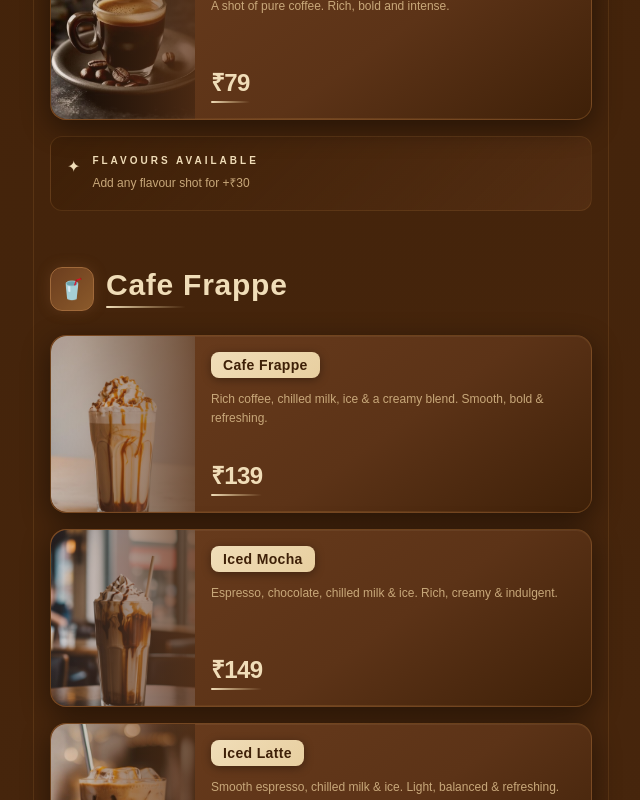
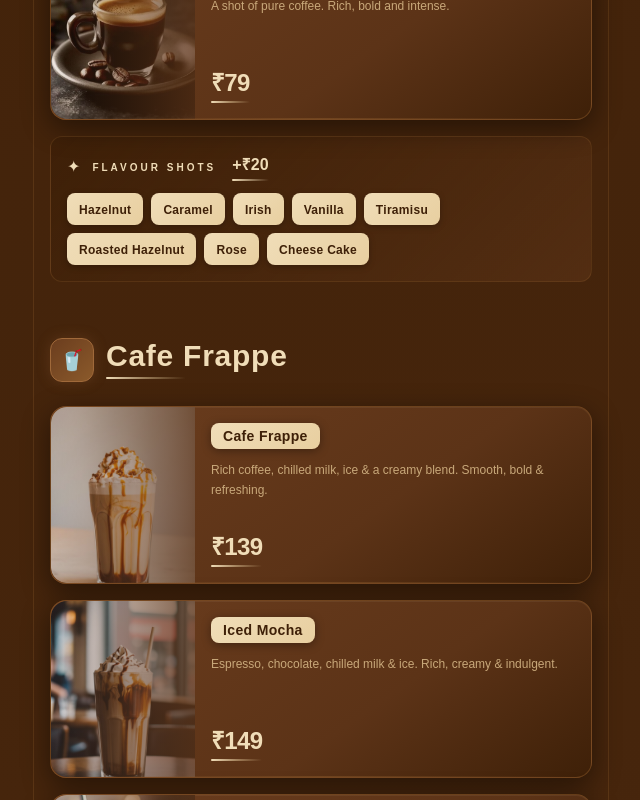
Before and after one commit to muskaan2602/kokomenu, a Next.js app: page /menu in a window 1280 px wide. Shown: the part 1740-2540 px from the top of the page, without its empty margins (319-959 px from the left). Built offline with nearby package versions, Linux system fonts and the light colour scheme.

Commit message:
feat: move flavour shots inline under hot coffee, update to +₹20, remove bottom section

```diff
--- a/app/_components/MenuContent.tsx
+++ b/app/_components/MenuContent.tsx
@@ -426,20 +426,30 @@ export default function MenuContent() {
             {/* Flavour note */}
             {category.flavourNote && (
               <div
-                className="mt-4 rounded-xl p-4 flex items-start gap-3"
+                className="mt-4 rounded-xl p-4"
                 style={{
                   background: `linear-gradient(135deg, ${BROWN.bgDeep}, ${BROWN.bgMid}60)`,
                   border: `1px solid ${BROWN.border}50`,
                 }}
               >
-                <span style={{ color: BROWN.beige }} className="text-base shrink-0 mt-0.5">✦</span>
-                <div>
-                  <p className="text-[10px] font-black tracking-[0.3em] uppercase mb-1.5" style={{ color: BROWN.beige }}>
-                    Flavours Available
+                <div className="flex items-center gap-3 mb-3">
+                  <span style={{ color: BROWN.beige }} className="text-base">✦</span>
+                  <p className="text-[10px] font-black tracking-[0.3em] uppercase" style={{ color: BROWN.beige }}>
+                    Flavour Shots
                   </p>
-                  <p className="text-xs leading-relaxed" style={{ color: BROWN.text }}>
-                    {category.flavourNote}
-                  </p>
+                  <div className="inline-block ml-1">
+                    <span className="text-base font-black" style={{ color: BROWN.beige }}>+₹20</span>
+                    <div className="h-[2px] rounded-full mt-0.5"
+                         style={{ background: `linear-gradient(to right, ${BROWN.beige}, transparent)` }} />
+                  </div>
+                </div>
+                <div className="flex flex-wrap gap-2">
+                  {flavours.map((f) => (
+                    <div key={f} className="px-3 py-1 rounded-lg"
+                         style={{ background: `linear-gradient(135deg, ${BROWN.beige}, ${BROWN.beigeAlt})`, boxShadow: "0 2px 6px rgba(0,0,0,0.25)" }}>
+                      <span className="font-bold text-xs tracking-wide" style={{ color: BROWN.bgDeep }}>{f}</span>
+                    </div>
+                  ))}
                 </div>
               </div>
             )}
@@ -749,64 +759,6 @@ export default function MenuContent() {
           </div>
         </section>
 
-        {/* ── FLAVOUR SHOTS ── */}
-        <section id="flavours">
-          <div className="flex items-center gap-3 mb-6">
-            <div
-              className="w-11 h-11 rounded-xl flex items-center justify-center text-xl shrink-0"
-              style={{
-                background: `linear-gradient(135deg, ${BROWN.bgMid}, ${BROWN.border})`,
-                border: `1px solid ${BROWN.accent}`,
-              }}
-            >
-              🌿
-            </div>
-            <div>
-              <h2 className="text-3xl font-black tracking-wide leading-none" style={{ color: BROWN.beige }}>
-                Flavour Shots
-              </h2>
-              <div
-                className="h-[2px] mt-1.5 w-20 rounded-full"
-                style={{ background: `linear-gradient(to right, ${BROWN.beige}, transparent)` }}
-              />
-            </div>
-          </div>
-
-          <div
-            className="rounded-2xl p-5"
-            style={{
-              background: `linear-gradient(145deg, ${BROWN.bgMid}, ${BROWN.bgDeep})`,
-              border: `1px solid ${BROWN.border}80`,
-            }}
-          >
-            <div className="flex items-center gap-3 mb-5">
-              <span className="text-sm font-semibold" style={{ color: BROWN.text }}>
-                Add to any hot coffee
-              </span>
-              <div className="inline-block">
-                <span className="text-xl font-black" style={{ color: BROWN.beige }}>+₹30</span>
-                <div
-                  className="h-[2px] rounded-full mt-0.5"
-                  style={{ background: `linear-gradient(to right, ${BROWN.beige}, ${BROWN.beigeAlt}80, transparent)` }}
-                />
-              </div>
-            </div>
-            <div className="flex flex-wrap gap-2.5">
-              {flavours.map((f) => (
-                <div
-                  key={f}
-                  className="px-3 py-1.5 rounded-lg"
-                  style={{
-                    background: `linear-gradient(135deg, ${BROWN.beige}, ${BROWN.beigeAlt})`,
-                    boxShadow: "0 2px 8px rgba(0,0,0,0.3)",
-                  }}
-                >
-                  <span className="font-bold text-xs tracking-wide" style={{ color: BROWN.bgDeep }}>{f}</span>
-                </div>
-              ))}
-            </div>
-          </div>
-        </section>
       </div>
 
       {/* ── FOOTER ── */}
--- a/app/_lib/menuData.ts
+++ b/app/_lib/menuData.ts
@@ -288,7 +288,7 @@ export const menuCategories: MenuCategory[] = [
         image: "/drinks/espresso.jpg",
       },
     ],
-    flavourNote: "Add any flavour shot for +₹30",
+    flavourNote: "Add any flavour shot for +₹20",
   },
   {
     id: "cafe-frappe",
```
